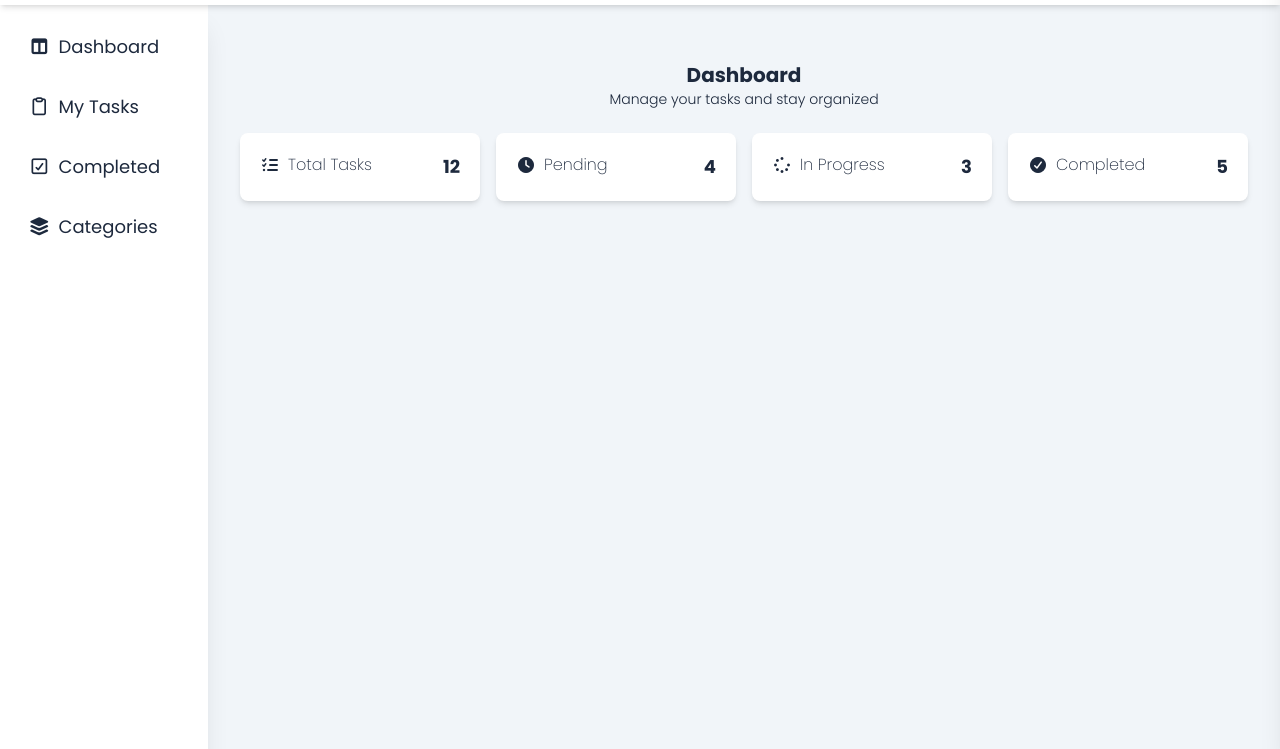
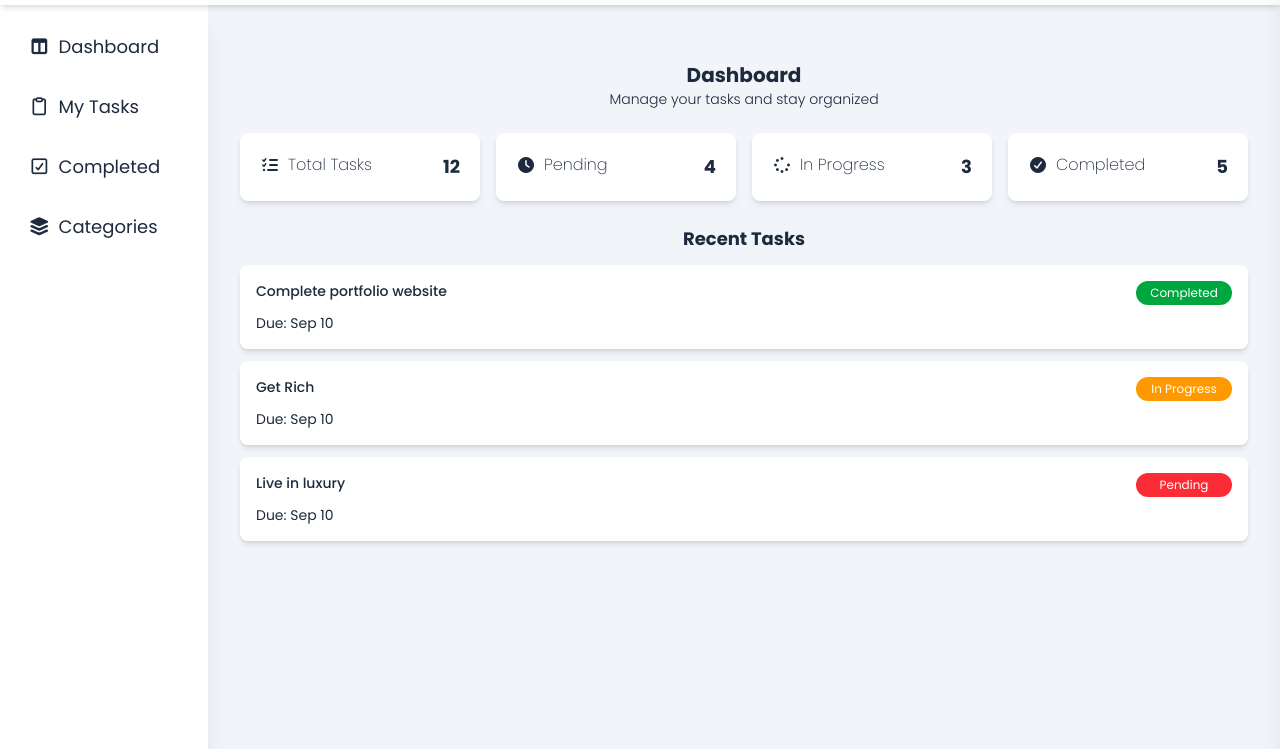
Before and after one commit to ArpithRaj622/Task-Manager, a website: page index.html in a window 1280 px wide. Shown: the part 51-800 px from the top of the page. Drawn offline with Linux system fonts and the light colour scheme.

Commit message:
Add recent tasks section

```diff
--- a/index.html
+++ b/index.html
@@ -73,6 +73,8 @@
 
     <!-- main content -->
     <main class="main-content">
+        <div class="dashboard-content">
+            <!-- dashboard heading -->
             <div class="dashboard-heading">
                 <h2>Dashboard</h2>
                 <p>Manage your tasks and stay organized</p>
@@ -109,6 +111,35 @@
                     <p class="card-value">5</p>
                 </div>
             </div>
+
+            <!-- recent tasks -->
+            <div class="recent-tasks">
+                <h3>Recent Tasks</h3>
+                <div class="recent-task-card">
+                    <div class="card-title-status">
+                        <p class="title">Complete portfolio website</p>
+                        <p class="status bg-green-600">Completed</p>
+                    </div>
+                    <p class="due-date">Due: Sep 10</p>
+                </div>
+
+                <div class="recent-task-card">
+                    <div class="card-title-status">
+                        <p class="title">Get Rich</p>
+                        <p class="status bg-amber-500">In Progress</p>
+                    </div>
+                    <p class="due-date">Due: Sep 10</p>
+                </div>
+
+                <div class="recent-task-card">
+                    <div class="card-title-status">
+                        <p class="title">Live in luxury</p>
+                        <p class="status bg-red-500">Pending</p>
+                    </div>
+                    <p class="due-date">Due: Sep 10</p>
+                </div>
+            </div>
+        </div>
     </main>
 
     <script src="./src/script.js" defer></script>
--- a/src/input.css
+++ b/src/input.css
@@ -68,7 +68,11 @@ aside {
 
 /* main content */
 .main-content {
-    @apply p-8 lg:ml-52;
+    @apply p-4 md:p-8 lg:ml-52;
+}
+
+.dashboard-content {
+    @apply container max-w-7xl mx-auto;
 }
 
 .dashboard-heading {
@@ -107,3 +111,32 @@ aside {
 .summary-card .card-value {
     @apply text-lg font-bold;
 }
+
+/* recent tasks */
+.recent-tasks {
+    @apply my-6;
+}
+
+.recent-tasks h3 {
+    @apply text-center text-lg font-bold;
+}
+
+.recent-task-card {
+    @apply bg-white p-4 rounded-lg shadow-md my-3;
+}
+
+.card-title-status {
+    @apply flex justify-between;
+}
+
+.card-title-status .title {
+    @apply text-sm font-medium;
+}
+
+.card-title-status .status {
+    @apply text-xs px-2 py-1 text-white rounded-2xl w-24 text-center;
+}
+
+.recent-task-card .due-date {
+    @apply text-sm mt-2;
+}
```
Also changed, not shown: dist/output.css. Lines whose indentation alone changed are shown as unchanged.
